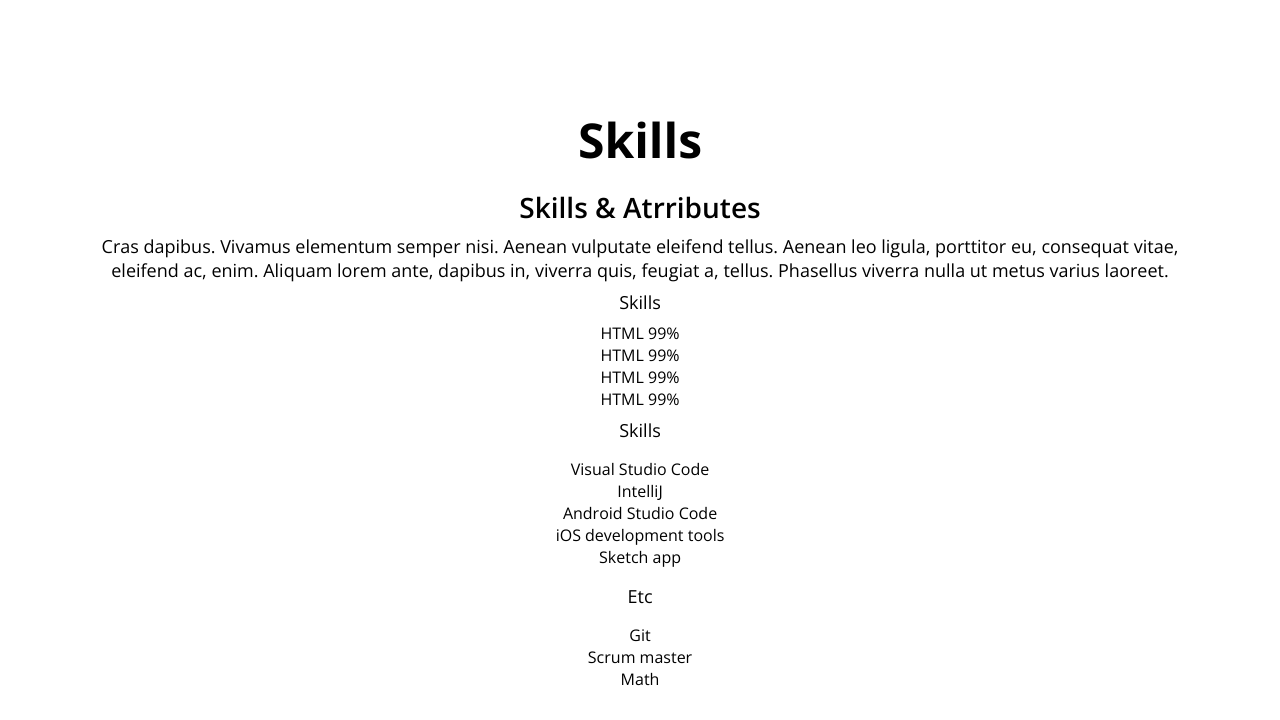
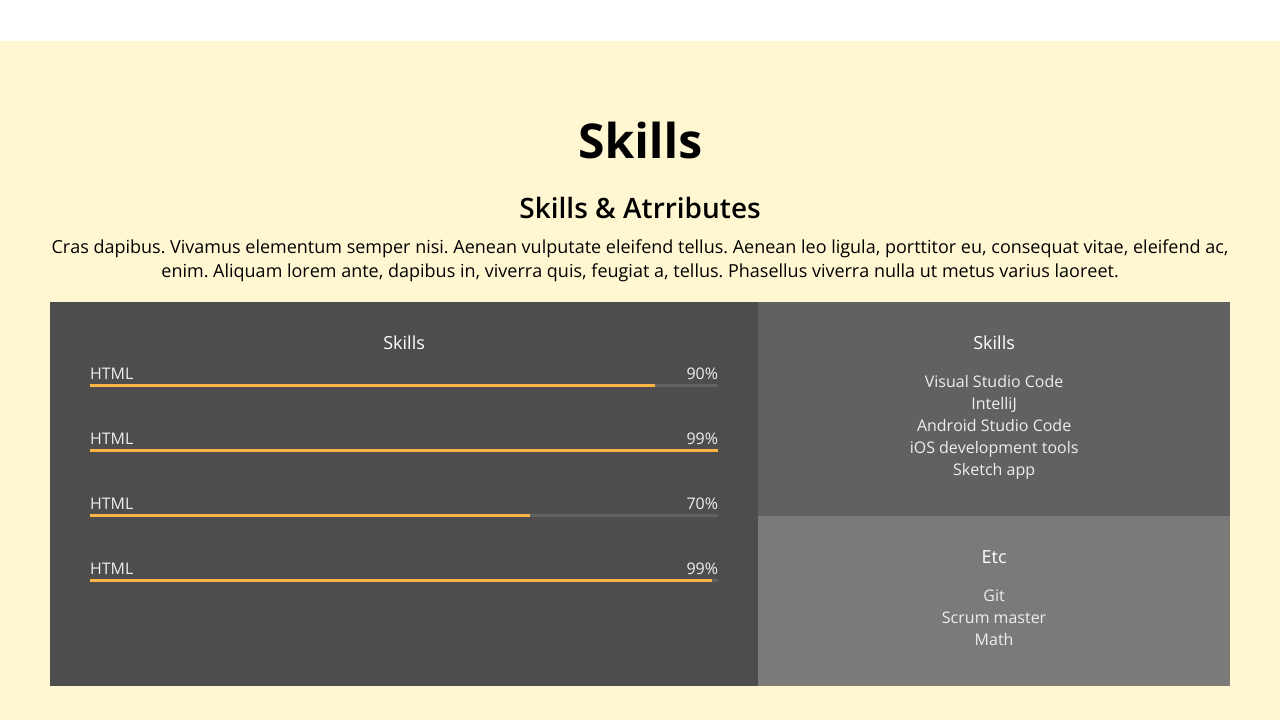
Before and after one commit to namil9698/Portfolio-test, a plain HTML site: page index.html in a window 1280 px wide. Shown: the part 1540-2260 px from the top of the page. Drawn offline with nearby package versions, Linux system fonts and the light colour scheme.

Commit message:
CSS:Skills

```diff
--- a/index.html
+++ b/index.html
@@ -48,7 +48,7 @@
 
     </section>
     <!-- About -->
-    <section id="about" class="section">
+    <section id="about" class="section section__container" >
 
         <h1>About me</h1>
         <p>
@@ -122,7 +122,7 @@
     </section>
     <!-- Skills -->
     <section id="skills" class="section">
-
+        <section class="section__container">
           <h1>Skills</h1>
           <h2>Skills & Atrributes</h2>
           <p>Cras dapibus. Vivamus elementum semper nisi. Aenean vulputate eleifend tellus.
@@ -135,10 +135,10 @@
                 <div class="skill">
                     <div class="skill__description">
                         <span>HTML</span>
-                        <span>99%</span>
+                        <span>90%</span>
                     </div>
                     <div class="skill__bar">
-                        <div class="skill__value"></div>
+                        <div class="skill__value"style="width:90%;"></div>
                     </div>
 
                 </div>
@@ -155,10 +155,10 @@
                 <div class="skill">
                     <div class="skill__description">
                         <span>HTML</span>
-                        <span>99%</span>
+                        <span>70%</span>
                     </div>
                     <div class="skill__bar">
-                        <div class="skill__value"></div>
+                        <div class="skill__value" style="width:70%;"></div>
                     </div>
 
                 </div>
@@ -168,13 +168,13 @@
                         <span>99%</span>
                     </div>
                     <div class="skill__bar">
-                        <div class="skill__value"></div>
+                        <div class="skill__value" style="width:99%;"></div>
                     </div>
 
                 </div>
               </div>
               <div class="skillset__right">
-                <div class="tool">
+                  <div class="tools">
                       <h3 class="skillset__title">Skills</h3>
                       <ul class="tools__list">
                           <li><span>Visual Studio Code</span></li>
@@ -194,7 +194,7 @@
                   </div>
               </div>
             </div>
-
+        </section>
     </section>
     <!-- Work -->
     <section id="work" class="section">
--- a/style.css
+++ b/style.css
@@ -167,8 +167,13 @@
   .section {
       padding: 50px;
       text-align: center;
-      max-width: 1200px;
+
       margin: auto;
+  }
+
+  .section__container {
+    max-width: 1200px;
+    margin: auto;
   }
 
   /* About */
@@ -232,3 +237,57 @@
  .job__period {
      font-style: var(--font-micro);
  }
+
+ /* Skill */
+
+ #skills {
+     background-color: var(--color-yellow);
+ }
+
+ .skillset {
+     display: flex;
+     background-color: var(--color-light-grey);
+     color: var(--color-light-white);
+     margin: 20px 0;;
+ }
+ .skillset__title {
+     color:var(--color-white);
+ }
+
+ .skillset__left {
+    flex-basis: 60%;
+    background-color: var(--color-dark-grey);
+    padding: 20px 40px;
+ }
+
+  .skill {
+     margin-bottom: 40px;
+ }
+
+ .skill__description {
+     display: flex;
+     justify-content: space-between;
+ }
+
+ .skill__bar {
+     width: 100%;
+     height: 3px;
+     background-color: var(--color-grey);
+ }
+
+ .skill__value {
+     height: 3px;
+     background-color: var(--color-orange);
+ }
+
+ .skillset__right {
+    flex-basis: 40%;
+ }
+
+ .tools {
+     background-color: var(--color-grey);
+ }
+
+ .tools,.etc {
+     padding: 20px;
+ }
```
Lines whose indentation alone changed are shown as unchanged.
